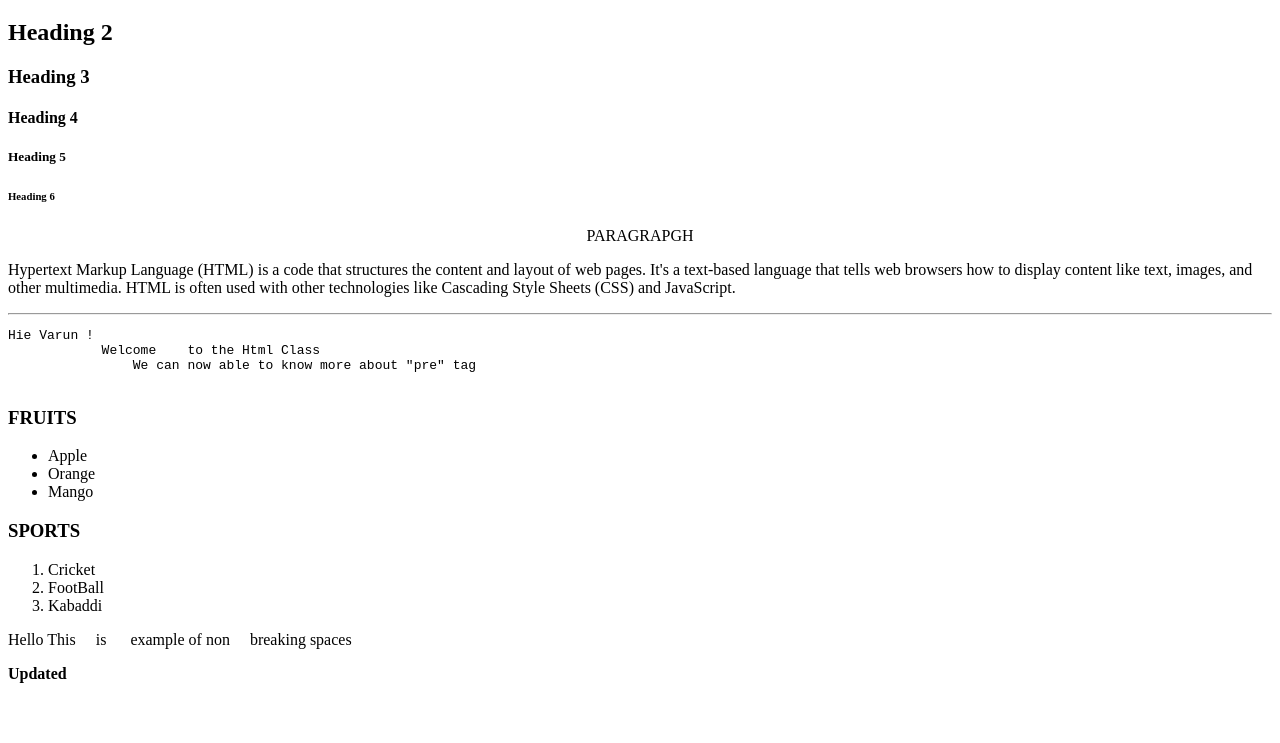
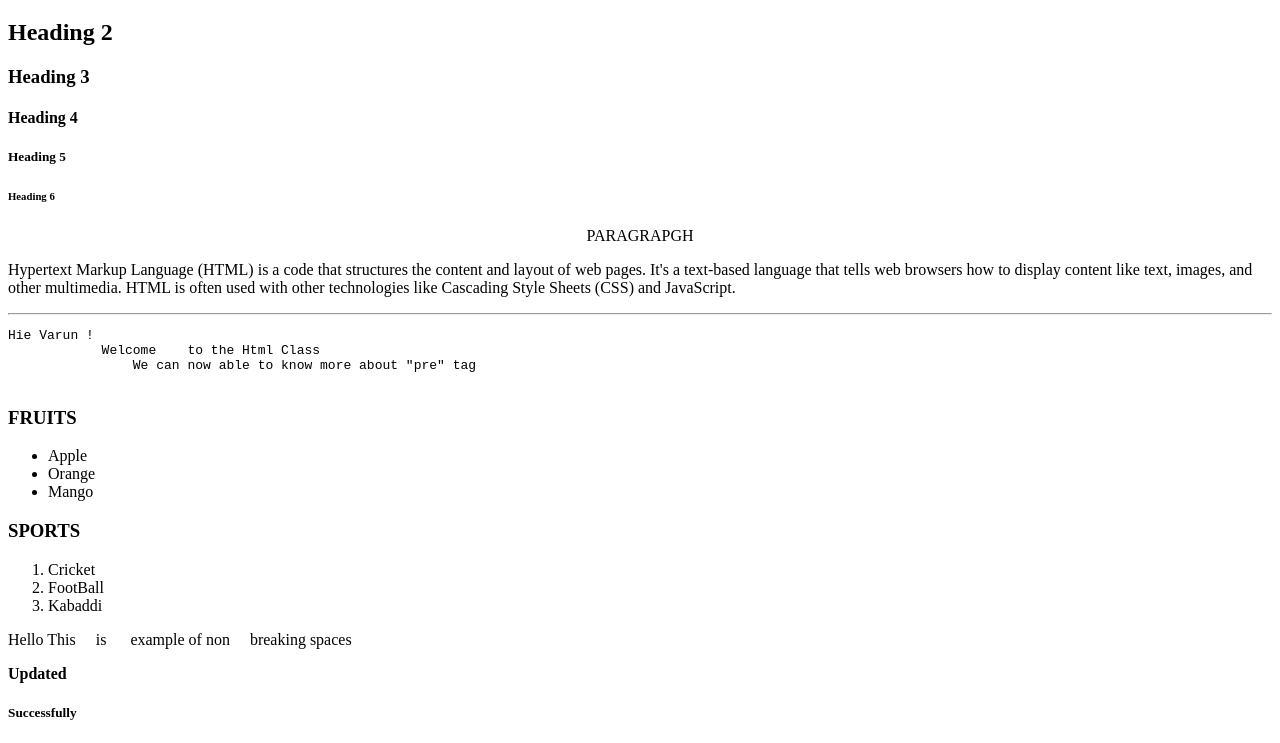
Before and after one commit to PathiVarun/HTML_FRONTEND, a plain HTML site: page Basic Tags/first.html in a window 1280 px wide. Shown: the part 163-906 px from the top of the page. Before the commit the page ends 854 px from the top, so only its background shows below. Drawn offline with Linux system fonts and the light colour scheme.

Commit message:
Basic Tags

```diff
--- a/Basic Tags/first.html
+++ b/Basic Tags/first.html
@@ -51,6 +51,7 @@
           <p>Hello      This    &nbsp;&nbsp;&nbsp;  is   &nbsp;&nbsp;&nbsp;&nbsp; example of non  &nbsp;&nbsp;&nbsp;&nbsp;breaking spaces
           </p>
           <strong> Updated </strong>
+          <h5>Successfully</h5>
 
 
 </body>
```
